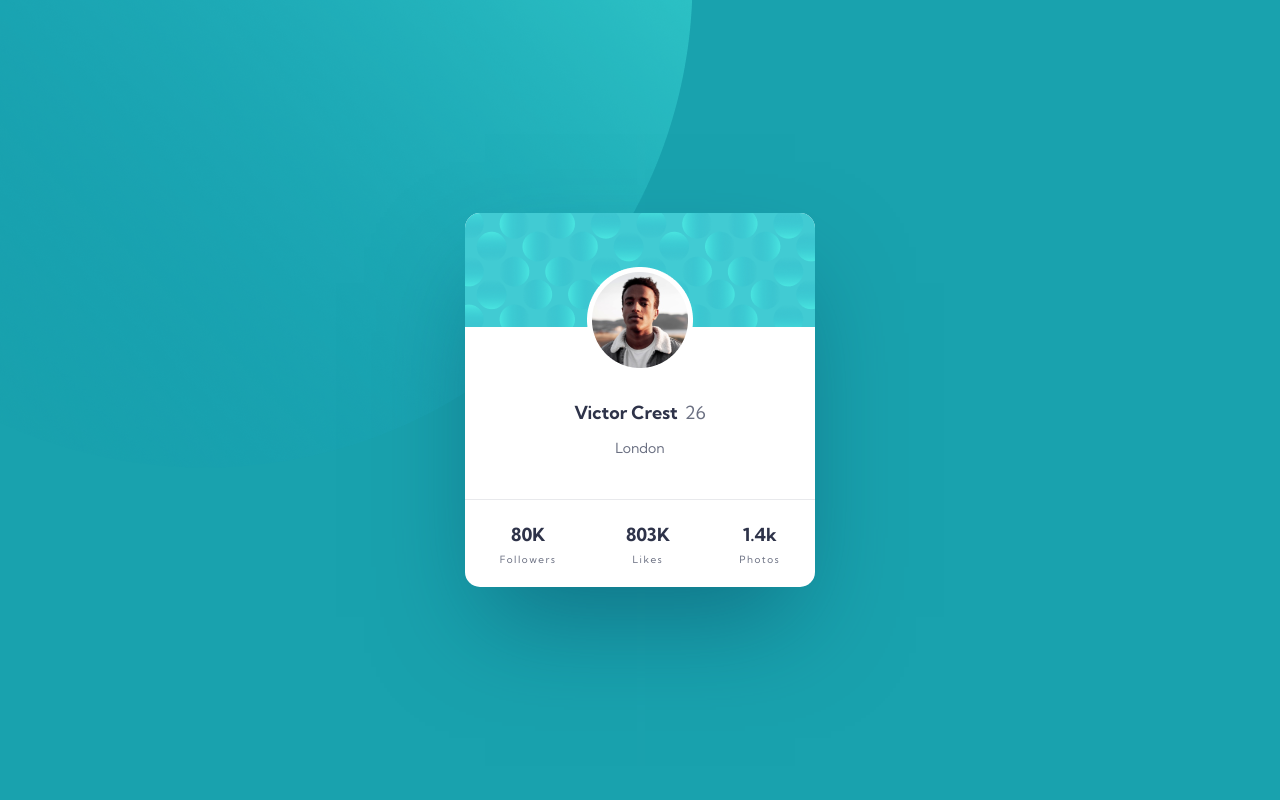
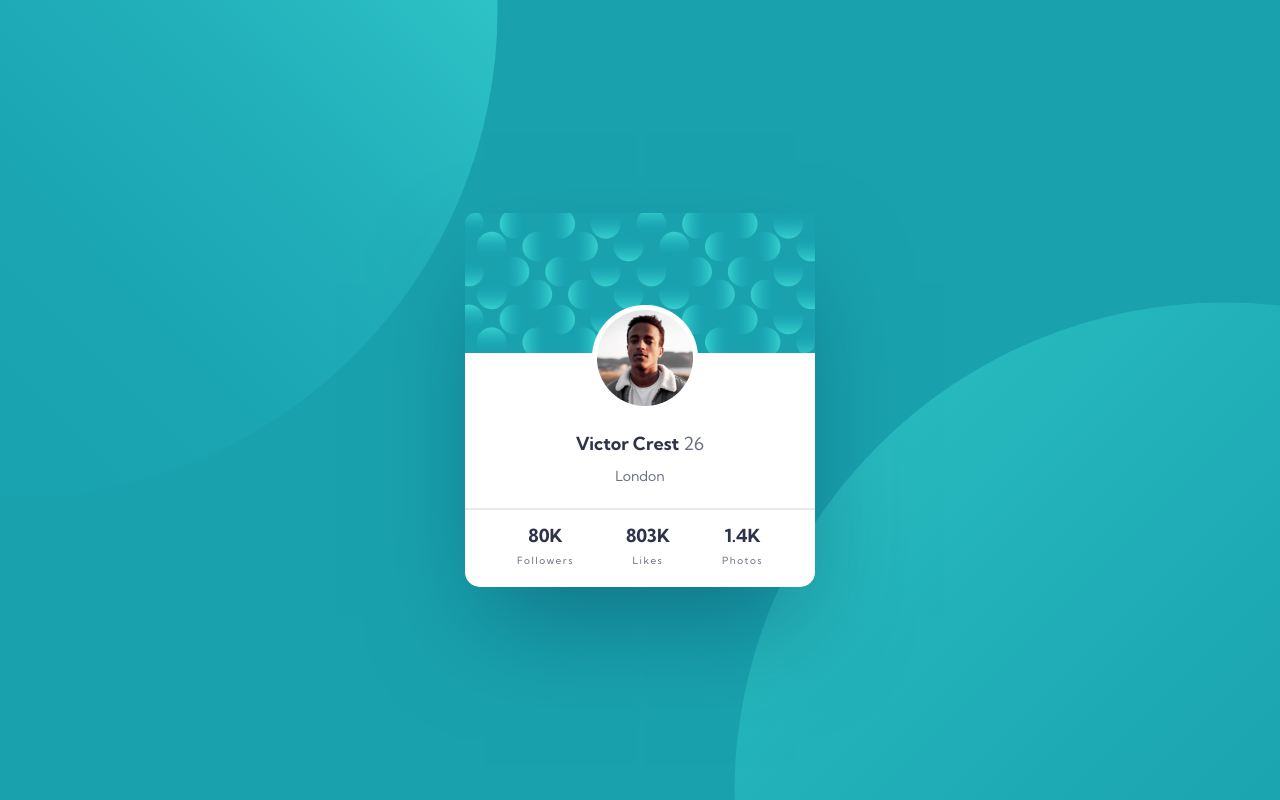
Before and after one commit to ziko0/profile-carddd, a plain HTML site: page index.html in a window 1280 px wide. Drawn offline with Linux system fonts and the light colour scheme.

Commit message:
Add files via upload

```diff
--- a/index.html
+++ b/index.html
@@ -10,35 +10,43 @@
 </head>
 <body>
 
+
+
     <div class="container">
+
         <div class="card">
             <header>
-                <img src="./images/Oval.png" alt="oval" class="avatar">
+                <img src="./images/bubbles.png" alt="">
             </header>
 
             <main>
-                <h1 class="name">Victor Crest <span>26</span></h1>
-                <h2 class="city">London</h2>
-            </main>
+                <div class="image">
+                    <img src="./images/Oval.png" alt="" class="oval">
+                </div>
+                <div class="info">
+                    <span class="name">Victor Crest <span class="number">26</span></span>
+                    <span class="city">London</span>
+                </div>
 
-            <footer>
-                <hr class="line">
-                <div class="footer-container">
-                    <div class="item followers">
-                        <span class="numbers">80K</span>
+                <div class="line"></div>
+
+                <div class="social">
+                    <div class="social-item">
+                        <span class="numbers">80k</span>
                         <span class="text">Followers</span>
                     </div>
-                    <div class="item likes">
+                    <div class="social-item">
                         <span class="numbers">803K</span>
                         <span class="text">Likes</span>
                     </div>
-                    <div class="item followers">
-                        <span class="numbers">1.4k</span>
+                    <div class="social-item">
+                        <span class="numbers">1.4K</span>
                         <span class="text">Photos</span>
                     </div>
                 </div>
-            </footer>
+            </main>
         </div>
+
     </div>
 
 </body>
--- a/style.css
+++ b/style.css
@@ -5,14 +5,20 @@
 }
 
 body{
-    width: 100%;
+    position: relative;
+    /* width: 100%; */
     height: 100vh;
     background-color: hsl(185, 75%, 39%);
-    /* background: linear-gradient(180deg, rgba(9, 137, 180, 0.0001) 0.78%, #53FFEE 99.94%); */
-    background-image: url(/images/oval2.png);
-    background-repeat: no-repeat;
-    object-fit: contain;
+    background-image: url(./images/bg-pattern-top.svg), url(./images/bg-pattern-bottom.svg);
+  background-repeat: no-repeat, no-repeat;
+  background-position: top -30rem left -30rem, bottom -30rem right -27rem;
+
+
     font-family: 'Kumbh Sans';
+}
+
+img{
+    display: block;
 }
 
 .container{
@@ -23,64 +29,53 @@ body{
     display: flex;
     align-items: center;
     justify-content: center;
+    margin: 0 auto;
 }
 
 .card{
+    position: relative;
     width: 350px;
     height: 374px;
     background: #FFFFFF;
     box-shadow: 0px 50px 100px -20px rgba(8, 70, 94, 0.504835);
     border-radius: 15px;
-
-    display: grid;
-    grid-template-columns: repeat(3, 1fr);
-    grid-template-rows: 114px auto 88px;
-    grid-row-gap: 10px;
-    justify-content: center;
-    text-align: center;
-    /* position: relative; */
 }
 
+/* header of card */
+
 header{
-    grid-column: 1 / span 3;
-    grid-row: 1;
-    background-image: url(./images/bubbles.png);
-    background-color: #41CBD3;
     width: 100%;
-    height: 100%;
-    object-fit: cover;
-    border-radius: 15px 15px 0 0;
+    height: 140px;
+    background-color:  hsl(185, 75%, 39%);;
 }
 
-
+header img{
+    width: 100%;
+    object-fit: contain;
+    border-radius: 10px ;
+}
 
 main{
-    grid-column: 1 / span 3;
-    grid-row: 2;
+    width: 100%;
+    display: flex;
+    flex-direction: column;
+    /* justify-content: center; */
+    /* align-items: center; */
 }
 
-footer{
-    grid-column: 1 / span 3;
-    grid-row: 3;
+.oval{
+    position: absolute;
+    left: calc(50% - 96px/2);
+    top: calc(50% - 96px/2 - 47px);
+    object-fit: contain;
 }
 
-/* header  img*/
-
-header img{
-    position: absolute;
-    top: 40%;
-    left: 50%;
-    transform: translate(-50%, -50%);
-}
-
-/* main */
-
-main{
+.info{
     display: flex;
     flex-direction: column;
-    justify-content: center;
-    align-items: center;
-
+    gap: 13px;
+    text-align: center;
+    margin-top: 5rem;
 }
 
 .name{
@@ -89,15 +84,12 @@ main{
     line-height: 22px;
     text-align: center;
     color: #2E3349;
-    margin-top:2rem;
 }
 
-.name span{
+.number{
+    color: #6B7082;
     font-weight: 400;
     font-size: 18px;
-    text-align: center;
-    color: #6B7082;
-    padding-left: 0.2rem;
 }
 
 .city{
@@ -106,27 +98,32 @@ main{
     line-height: 17px;
     text-align: center;
     color: #6B7082;
-    margin-top: 1rem;
 }
 
-/* footer */
-
-.line{
-    border: none;
-    height: 1px;
-    background-color: #E8E9EC;
+.line::before{
+    content:" ";
+    display: block;
+    height: 2px;
+    width: 100%;
+    position: absolute;
+    top: 79%;
+    left: 0;
+    background: #E8E9EC;
 }
 
-.footer-container{
+
+.social{
+    margin-top: 2.5rem;
+    width: 100%;
     display: flex;
-    justify-content: space-around;
-    align-items: center;
-    margin-top: 1.5rem;
+    justify-content: space-evenly
+    /* gap: 58px; */
 }
 
-.item{
+.social-item{
     display: flex;
     flex-direction: column;
+    align-items: center;
     gap: 0.5rem;
 }
 
@@ -134,15 +131,34 @@ main{
     font-weight: 700;
     font-size: 18px;
     line-height: 22px;
-    text-align: center;
     color: #2E3349;
+    text-transform: uppercase;
 }
 
 .text{
     font-weight: 400;
     font-size: 10px;
     line-height: 12px;
-    text-align: center;
     letter-spacing: 1.5px;
     color: #6B7082;
 }
+
+/* background oval images */
+
+.bg-img{
+    position: relative;
+    z-index: 2;
+    background: url(./images/oval2.png) top left no-repeat,
+                url(./images/oval2.png) bottom left no-repeat;
+}
+
+.bg-img::before{
+    content: '';
+    position: absolute;
+    z-index: -1; /* push it to the background */
+    top: 12px; /* position it off the top background */
+    right: 0;
+    bottom: 12px; /* position it off the bottom background */
+    left: 0;
+    background: url(./images/oval2.png) top left repeat-y;
+}
```
Also changed, not shown: images/bg-pattern-bottom.svg (added), images/bg-pattern-top.svg (added).
